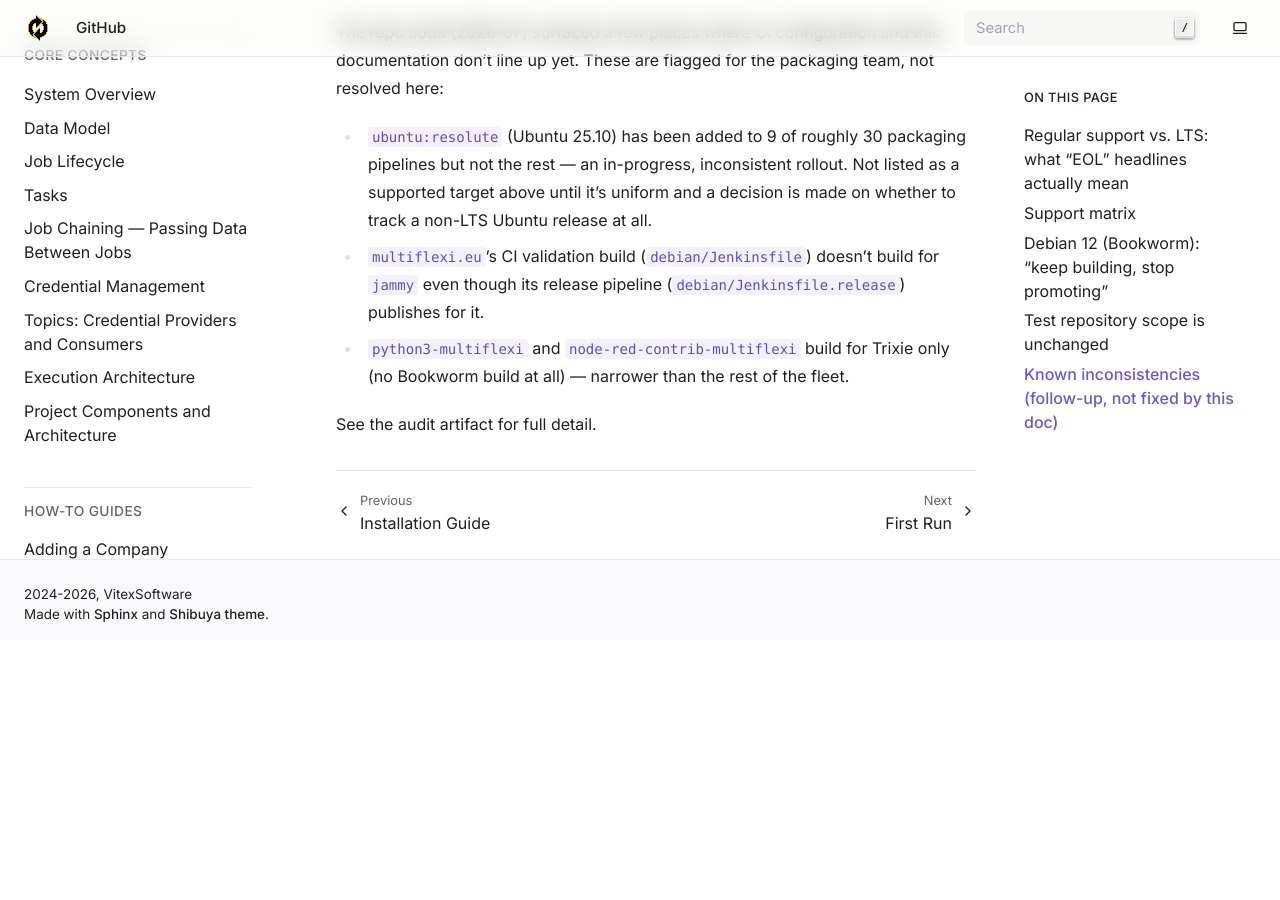
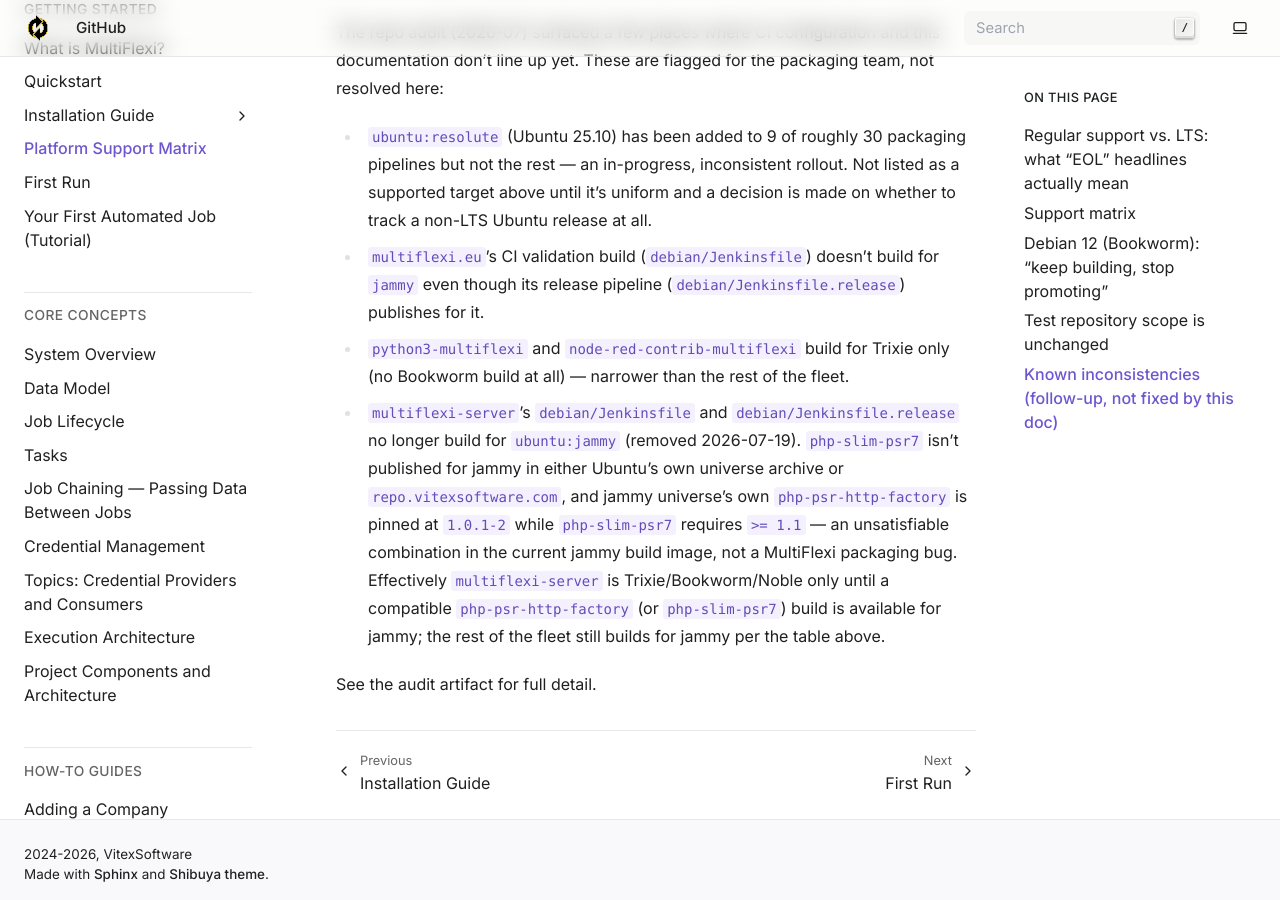
Before and after one commit to VitexSoftware/multiflexi-doc-en, a Sphinx documentation site: the page built from source/platform-support.rst, in a window 1280 px wide and 900 px high, scrolled down 3697 px. Built offline with Sphinx 7.4.7, drawn with Linux system fonts in a browser that asks for light colours; before the commit the page ends 4337 px from its top, so only the background shows below that.

Commit message:
docs(multiflexi-server): update platform support for ubuntu:jammy removal

```diff
--- a/source/platform-support.rst
+++ b/source/platform-support.rst
@@ -137,5 +137,16 @@
 - ``python3-multiflexi`` and ``node-red-contrib-multiflexi`` build for
   Trixie only (no Bookworm build at all) — narrower than the rest of the
   fleet.
+- ``multiflexi-server``'s ``debian/Jenkinsfile`` and
+  ``debian/Jenkinsfile.release`` no longer build for ``ubuntu:jammy``
+  (removed 2026-07-19). ``php-slim-psr7`` isn't published for jammy in
+  either Ubuntu's own universe archive or ``repo.vitexsoftware.com``, and
+  jammy universe's own ``php-psr-http-factory`` is pinned at ``1.0.1-2``
+  while ``php-slim-psr7`` requires ``>= 1.1`` — an unsatisfiable
+  combination in the current jammy build image, not a MultiFlexi packaging
+  bug. Effectively ``multiflexi-server`` is Trixie/Bookworm/Noble only
+  until a compatible ``php-psr-http-factory`` (or ``php-slim-psr7``) build
+  is available for jammy; the rest of the fleet still builds for jammy
+  per the table above.
 
 See the audit artifact for full detail.
```
